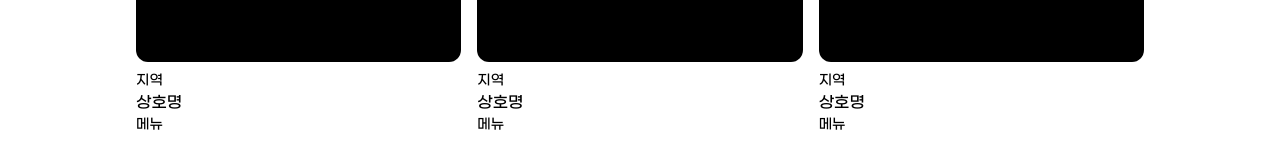
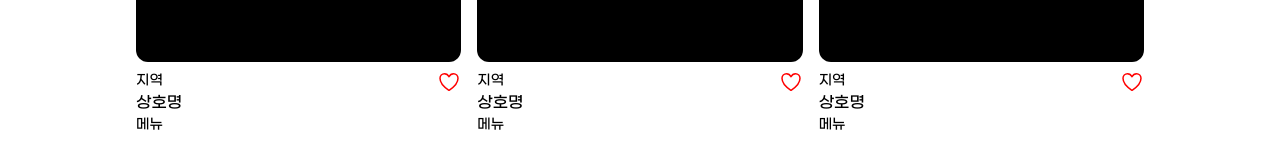
Before and after one commit to seonysun/seping, a React (Vite) app: page /home/list in a window 1280 px wide. Shown: the part 276-440 px from the top of the page. Built offline with nearby package versions, Linux system fonts and the light colour scheme.

Commit message:
feat: 좋아요 기능 추가

```diff
--- a/package.json
+++ b/package.json
@@ -10,11 +10,13 @@
     "preview": "vite preview"
   },
   "dependencies": {
+    "@reduxjs/toolkit": "^2.6.0",
     "axios": "^1.7.9",
     "lodash": "^4.17.21",
     "react": "^18.3.1",
     "react-dom": "^18.3.1",
     "react-icons": "^5.5.0",
+    "react-redux": "^9.2.0",
     "react-router-dom": "^7.1.5",
     "swiper": "^11.2.5"
   },
--- /dev/null
+++ b/src/components/Button/FavoriteButton.jsx
@@ -0,0 +1,28 @@
+import { IoHeart, IoHeartOutline } from 'react-icons/io5';
+import { useDispatch, useSelector } from 'react-redux';
+import { likeSlice } from '../../redux/Slice/likeSlice';
+
+function FavoriteButton({ id }) {
+  const isLike = useSelector((state) => state.like.some((item) => item === id));
+  const dispatch = useDispatch();
+
+  return (
+    <button
+      type="button"
+      onClick={(e) => {
+        e.stopPropagation();
+        dispatch(
+          isLike ? likeSlice.actions.unLike(id) : likeSlice.actions.addLike(id),
+        );
+      }}
+    >
+      {isLike ? (
+        <IoHeart color="red" size="24" />
+      ) : (
+        <IoHeartOutline color="red" size="24" />
+      )}
+    </button>
+  );
+}
+
+export default FavoriteButton;
--- a/src/components/Card/VideoCard.jsx
+++ b/src/components/Card/VideoCard.jsx
@@ -1,11 +1,18 @@
-function VideoCard() {
+import FavoriteButton from '../Button/FavoriteButton';
+
+function VideoCard({ id }) {
   return (
     <section className="mb-2 w-1/2 overflow-hidden px-2 md:w-1/3">
       <div className="h-[150px] py-2">
         <div className="size-full rounded-xl bg-black" />
       </div>
-      <p className="text-sm">지역</p>
-      <p>상호명</p>
+      <div className="flex items-start justify-between">
+        <p className="flex flex-col">
+          <span className="text-sm">지역</span>
+          <span>상호명</span>
+        </p>
+        <FavoriteButton id={id} />
+      </div>
       <p className="text-sm">메뉴</p>
     </section>
   );
--- a/src/components/index.js
+++ b/src/components/index.js
@@ -1,6 +1,7 @@
 /** button */
 export { default as Button } from './Button/Button';
 export { default as ToggleButton } from './Button/ToggleButton';
+export { default as FavoriteButton } from './Button/FavoriteButton';
 
 /** input */
 export { default as SearchInput } from './Input/SearchInput';
--- a/src/pages/List/List.jsx
+++ b/src/pages/List/List.jsx
@@ -48,9 +48,9 @@ function List() {
     <div className="px-4 md:px-[10%]">
       <ListNav />
       <div className="my-3 flex flex-wrap pt-[96px]">
-        <VideoCard />
-        <VideoCard />
-        <VideoCard />
+        <VideoCard id={1} />
+        <VideoCard id={2} />
+        <VideoCard id={3} />
       </div>
     </div>
   );
--- /dev/null
+++ b/src/redux/Slice/likeSlice.js
@@ -0,0 +1,15 @@
+import { createSlice } from '@reduxjs/toolkit';
+
+export const likeSlice = createSlice({
+  name: 'like',
+  initialState: [],
+  reducers: {
+    addLike(state, action) {
+      state.push(action.payload);
+    },
+    unLike(state, action) {
+      const index = state.indexOf(action.payload);
+      if (index !== -1) state.splice(index, 1);
+    },
+  },
+});
--- /dev/null
+++ b/src/redux/store.js
@@ -0,0 +1,6 @@
+import { configureStore } from '@reduxjs/toolkit';
+import { likeSlice } from './Slice/likeSlice';
+
+export const store = configureStore({
+  reducer: { like: likeSlice.reducer },
+});
```
Also changed, not shown: src/main.jsx (+7 -3 lines), 1 other file (tests, documents, lock files or other folders).
